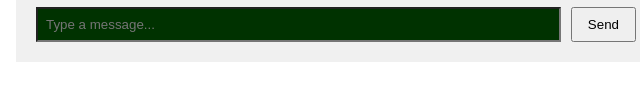
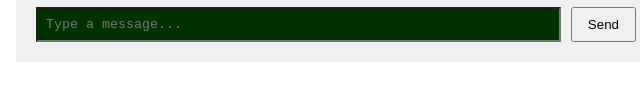
Before and after one commit to CarlJones1971/MyStaticWebApp, a website: page src/index.html in a window 1280 px wide. Shown: the part 533-634 px from the top of the page, 304-944 px from the left. Drawn offline with Linux system fonts and the light colour scheme.

Commit message:
Update index.html

```diff
--- a/src/index.html
+++ b/src/index.html
@@ -38,6 +38,8 @@
             flex-grow: 1;
             padding: 8px;
             background-color:rgb(0, 50, 0);
+            color: rgb(0, 255, 0); /* Light green text */
+            font-family: 'Courier New', Courier,monospace; /* Default font for all messages */
         }
         #send-button {
             padding: 8px 15px;
```
